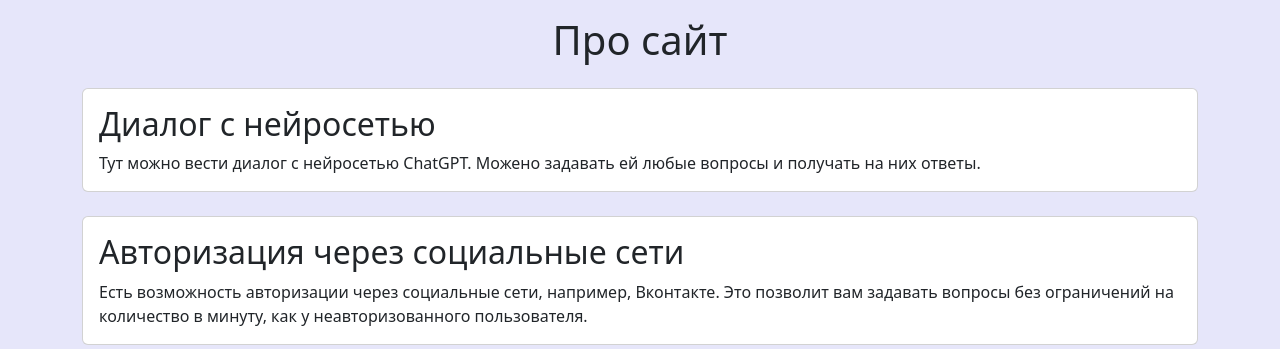
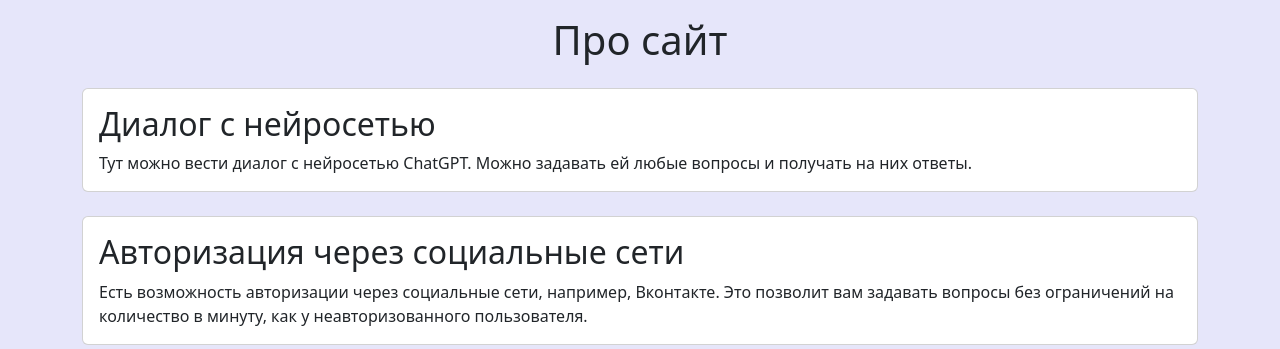
Before and after one commit to da-maltsev/gpt-django, a Django app: template src/app/templates/about.html in a window 1280 px wide. Shown: the part 56-405 px from the top of the page. Run offline with Django 3.2, Linux system fonts and the light colour scheme; the template is opened without the code that fills it, so the values that code supplies are empty.

Commit message:
typo fix

```diff
--- a/src/app/templates/about.html
+++ b/src/app/templates/about.html
@@ -8,7 +8,7 @@
       <div class="card my-4">
         <div class="card-body">
           <h2 class="card-title">Диалог с нейросетью</h2>
-          <p class="card-text">Тут можно вести диалог с нейросетью ChatGPT. Можено задавать ей любые
+          <p class="card-text">Тут можно вести диалог с нейросетью ChatGPT. Можно задавать ей любые
             вопросы и получать на них ответы.</p>
         </div>
       </div>
```
